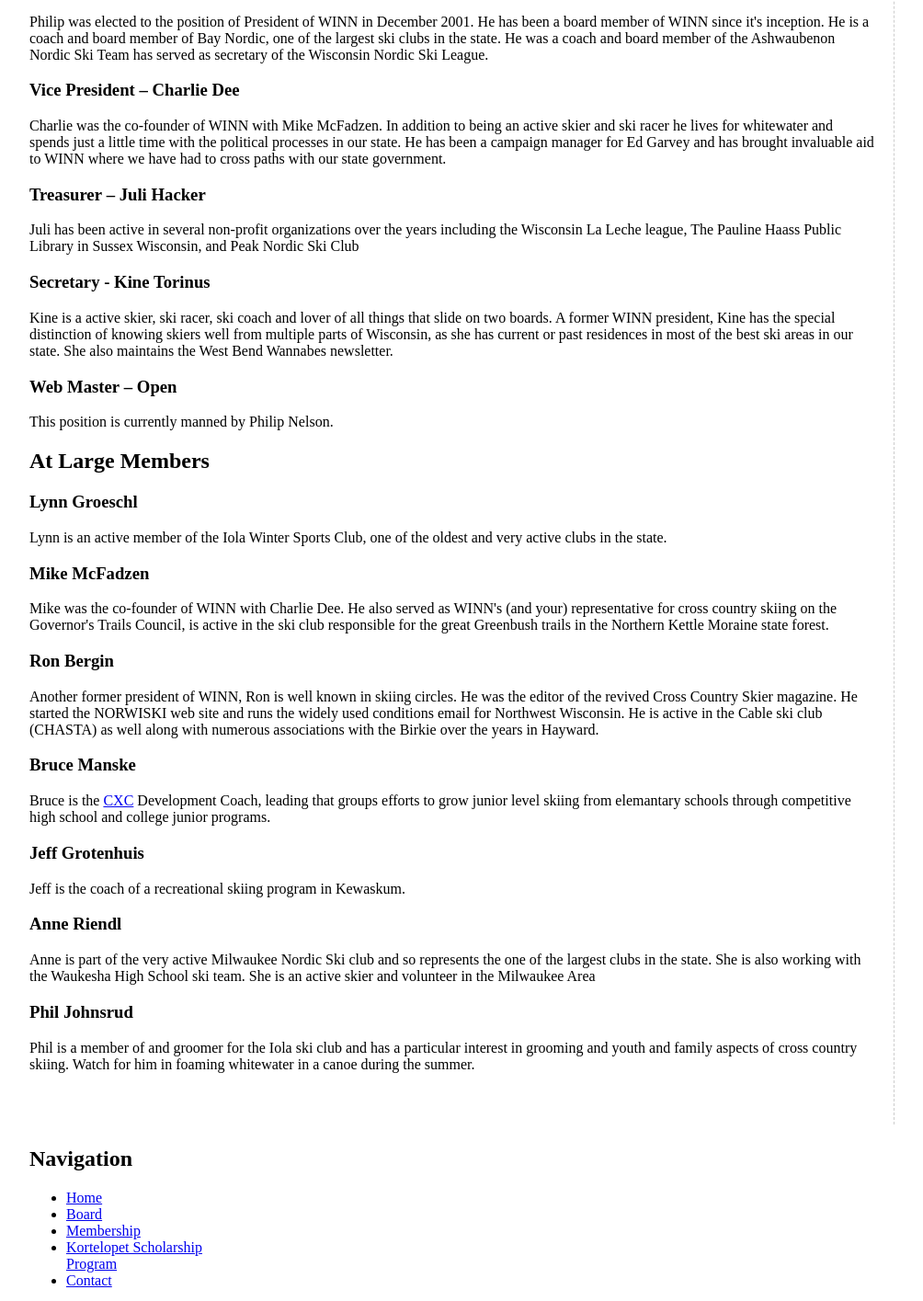
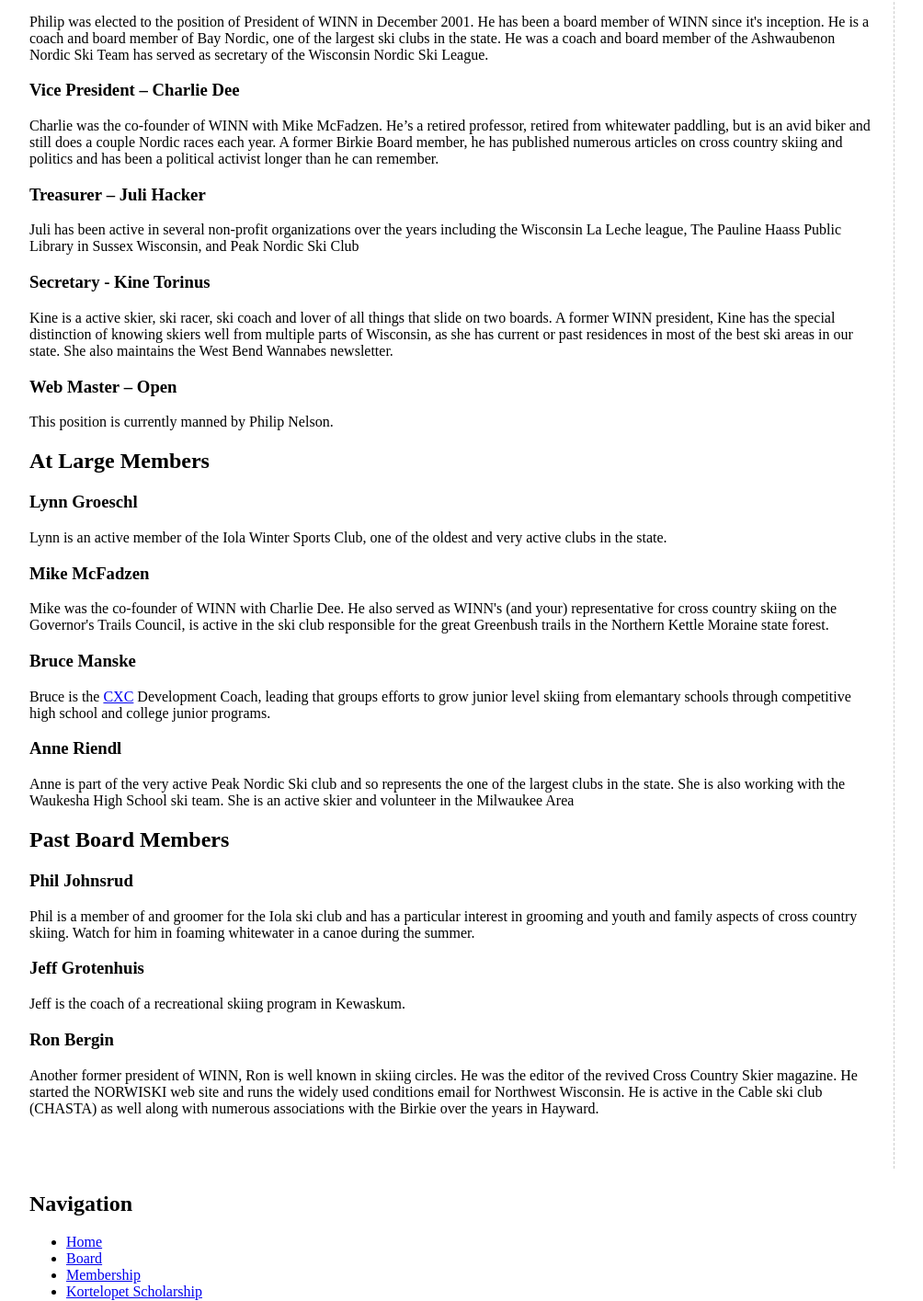
Before and after one commit to panmanphil/xcskiwinn.org, a website: page src/app/board/index.html in a window 1280 px wide. Shown: the part 359-1774 px from the top of the page at 92% size, without its empty margins (148-1152 px from the left). Drawn offline with Linux system fonts and the light colour scheme.

Commit message:
board updates

```diff
--- a/src/app/board/index.html
+++ b/src/app/board/index.html
@@ -92,7 +92,7 @@
                                         <p class="Normal">Philip was elected to the position of President of WINN in December 2001. He has been a board member of WINN since it's inception. He is a coach and board member of Bay Nordic, one of the largest ski clubs in the state. He was a coach and board member of the Ashwaubenon Nordic Ski Team has served as secretary of the Wisconsin Nordic Ski League.</p>
                                         <h3 class="Normal">
                                             <strong>Vice President</strong>&nbsp;–&nbsp;Charlie Dee</h3>
-                                        <p class="Normal">Charlie was the co-founder of WINN with Mike McFadzen. In addition to being an active skier and ski racer he lives for whitewater and spends just a little time with the political processes in our state. He has been a campaign manager for Ed Garvey and has brought invaluable aid to WINN where we have had to cross paths with our state government.</p>
+                                        <p class="Normal">Charlie was the co-founder of WINN with Mike McFadzen. He’s a retired professor, retired from whitewater paddling, but is an avid biker and still does a couple Nordic races each year. A former Birkie Board member, he has published numerous articles on cross country skiing and politics and has been a political activist longer than he can remember.</p>
                                         <h3 class="Normal">
                                             <strong>Treasurer</strong>&nbsp;– Juli Hacker</h3>
                                         <p class="Normal">Juli has been active in several non-profit organizations over the years including the Wisconsin La Leche league, The Pauline Haass Public Library in Sussex Wisconsin, and Peak Nordic Ski Club</p>
@@ -112,21 +112,24 @@
                                             <strong>Mike McFadzen</strong></h3>
                                         <p class="Normal">Mike was the co-founder of WINN with Charlie Dee. He also served as WINN's (and your) representative for cross country skiing on the Governor's Trails Council, is active in the ski club responsible for the great Greenbush trails in the Northern Kettle Moraine state forest.</p>
                                         <h3 class="SubHead">
-                                            <strong>Ron Bergin</strong></h3>
-                                        <p class="Normal">Another former president of WINN, Ron is well known in skiing circles. He was the editor of the revived Cross Country Skier magazine. He started the NORWISKI web site and runs the widely used conditions email for Northwest Wisconsin. He is active in the Cable ski club (CHASTA) as well along with numerous associations with the Birkie over the years in Hayward.</p>
-                                        <h3 class="SubHead">
                                             <strong>Bruce Manske</strong></h3>
                                         <p class="Normal">Bruce is the <a href="http://cscskiing.org">CXC</a> Development Coach, leading that groups efforts to grow junior level skiing from elemantary schools through competitive high school and college junior programs.</p>
+
+                                        <h3 class="Normal">
+                                            <strong>Anne Riendl</strong> </h3>
+                                        <p class="Normal">Anne is part of the very active Peak Nordic Ski club and so represents the one of the largest clubs in the state. She is also working with the Waukesha High School ski team. She is an active skier and volunteer in the Milwaukee Area</p>
+
+                                        <h2 class="Normal">
+                                            <strong>Past Board Members</strong></h2>
+                                        <h3 class="SubHead">
+                                            <strong>Phil Johnsrud</strong></h3>
+                                        <p class="Normal">Phil is a member of and groomer for the Iola ski club and has a particular interest in grooming and youth and family aspects of cross country skiing. Watch for him in foaming whitewater in a canoe during the summer.</p>
                                         <h3 class="SubHead">
                                             <strong>Jeff Grotenhuis</strong></h3>
                                         <p class="Normal">Jeff is the coach of a recreational skiing program in Kewaskum.</p>
-                                        <h3 class="Normal">
-                                            <strong>Anne Riendl</strong> </h3>
-                                        <p class="Normal">Anne is part of the very active Milwaukee Nordic Ski club and so represents the one of the largest clubs in the state. She is also working with the Waukesha High School ski team. She is an active skier and volunteer in the Milwaukee Area</p>
                                         <h3 class="SubHead">
-                                            <strong>Phil Johnsrud</strong></h3>
-                                        <p class="Normal">Phil is a member of and groomer for the Iola ski club and has a particular interest in grooming and youth and family aspects of cross country skiing. Watch for him in foaming whitewater in a canoe during the summer.</p>
-
+                                            <strong>Ron Bergin</strong></h3>
+                                        <p class="Normal">Another former president of WINN, Ron is well known in skiing circles. He was the editor of the revived Cross Country Skier magazine. He started the NORWISKI web site and runs the widely used conditions email for Northwest Wisconsin. He is active in the Cable ski club (CHASTA) as well along with numerous associations with the Birkie over the years in Hayward.</p>
 
                                     </div></div></div>  </div>
 
```
